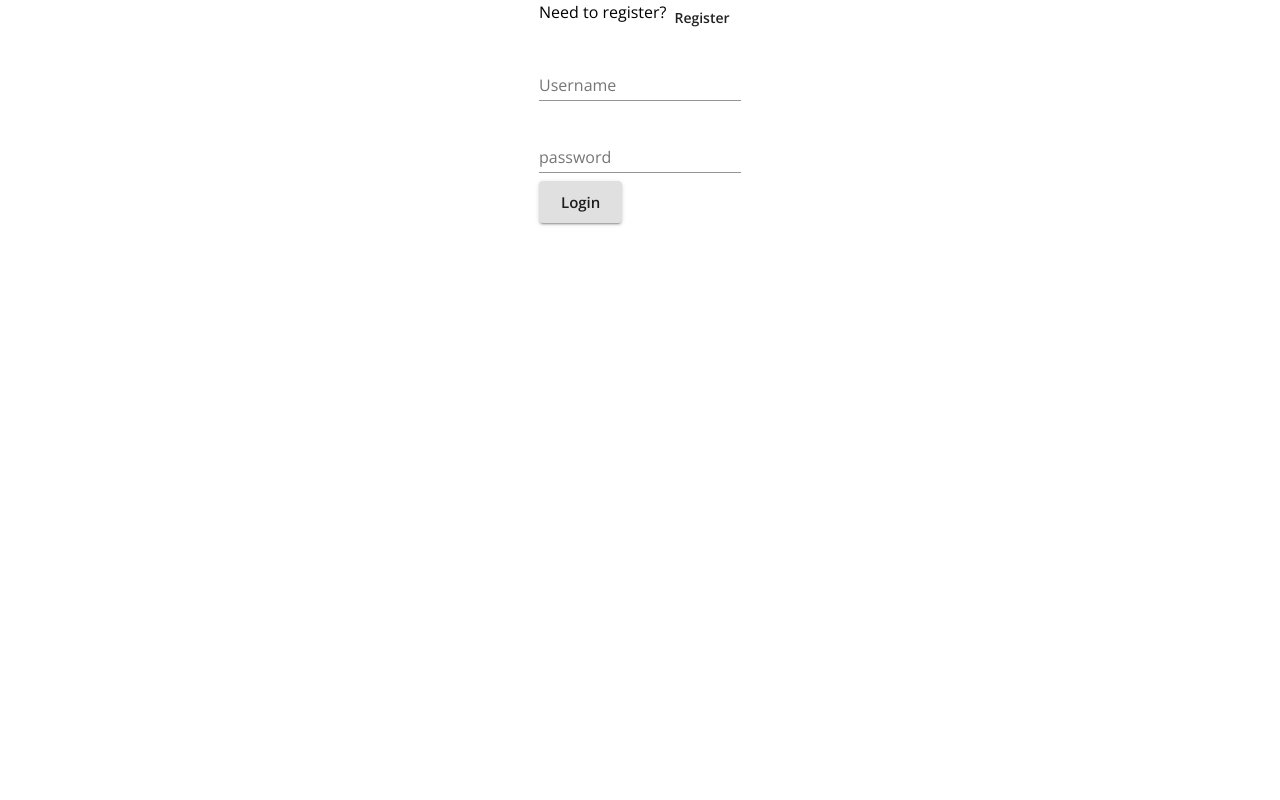
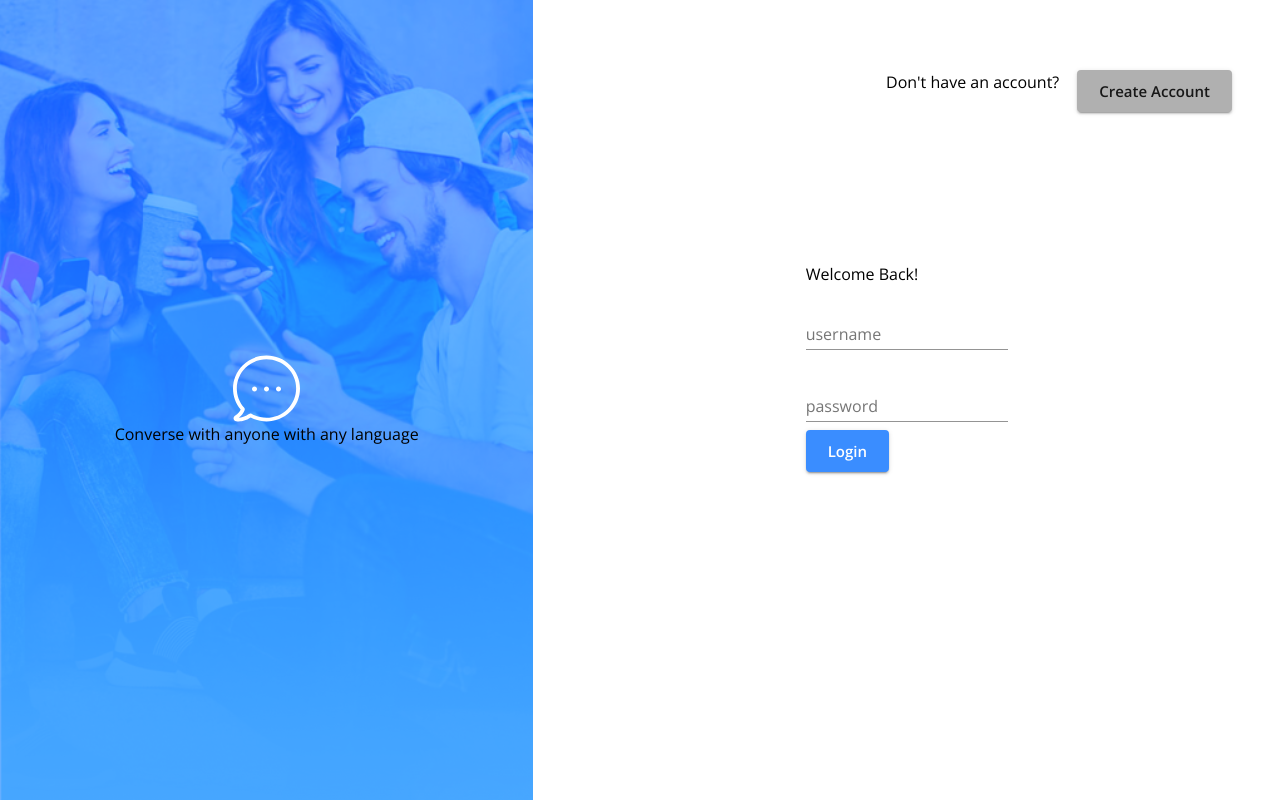
Before and after one commit to xynree/ee8e3d, a React (Create React App) app in the folder client/: page /login in a window 1280 px wide. Built offline with nearby package versions, Linux system fonts and the light colour scheme; no server answers.

Commit message:
[ADD] Basic flexbox grid layout set up for Login Page to be replicated across Signup.

```diff
--- a/client/src/Login.js
+++ b/client/src/Login.js
@@ -26,22 +26,62 @@ const Login = ({ user, login }) => {
     if (user && user.id) history.push('/home');
   }, [user, history]);
 
+  const chatDisplayOverlay = {
+    width:'100%',
+    position: 'relative',
+    height:'100vh',
+    display: 'flex',
+    flexDirection: 'column',
+    alignItems: 'center',
+    justifyContent:'center',
+    backgroundImage: `url('/assets/bg-img.png')`,
+    backgroundSize: 'cover',
+    backgroundRepeat: 'no-repeat',
+    backgroundPosition: 'top',
+    bgcolor: 'primary.main',
+    backgroundBlendMode: 'soft-light',
+    '&::after': {
+      content: '""',
+      opacity: 0.7,
+      top:0,
+      left:0,
+      bottom:0,
+      right:0,
+      position: 'absolute',
+    }
+  }
+
+
   return (
-    <Grid container justifyContent="center">
-      <Box>
-        <Grid container item>
-          <Typography>Need to register?</Typography>
-          <Link href="/register" to="/register">
-            <Button>Register</Button>
-          </Link>
-        </Grid>
+    <Grid container justifyContent="space-between" alignItems="center">
+      <Grid item xs={5}>
+        <Box sx={chatDisplayOverlay}>
+            <img alt='chat' src='/assets/bubble.svg'/>
+            <Typography>
+              Converse with anyone with any language
+            </Typography>
+        </Box>
+      </Grid>
+      <Grid item xs={7} direction="column" alignItems="center" justifyContent="center">
+        <Box sx={{
+          display: 'flex', flexDirection: 'column', 'width': '100%', 'height': '100vh', justifyContent: 'center', alignItems: 'center'
+          }}>
+          <Box sx={{display: 'flex', gap: '18px', width: '100%', height: '20%', boxSizing: 'border-box', padding: '48px', margin: 'auto', justifyContent: 'flex-end'}}>
+            <Typography >Don't have an account?</Typography>
+            <Link href="/register" to="/register">
+              <Button color="secondary" variant="contained" size='large'>Create Account</Button>
+            </Link>
+          </Box>
+
+        <Box sx={{margin: 'auto', padding: '36px', height: '60%'}}>
+        <Typography>Welcome Back!</Typography>
         <form onSubmit={handleLogin}>
-          <Grid>
+          <Grid item>
             <Grid>
               <FormControl margin="normal" required>
                 <TextField
                   aria-label="username"
-                  label="Username"
+                  label="username"
                   name="username"
                   type="text"
                 />
@@ -56,13 +96,15 @@ const Login = ({ user, login }) => {
               />
             </FormControl>
             <Grid>
-              <Button type="submit" variant="contained" size="large">
+              <Button color="primary" type="submit" variant="contained" size="large">
                 Login
               </Button>
             </Grid>
           </Grid>
         </form>
-      </Box>
+        </Box>
+        </Box>
+      </Grid>
     </Grid>
   );
 };
```
Also changed, not shown: client/public/assets/bg-img.png (added), client/public/assets/bubble.svg (added).
